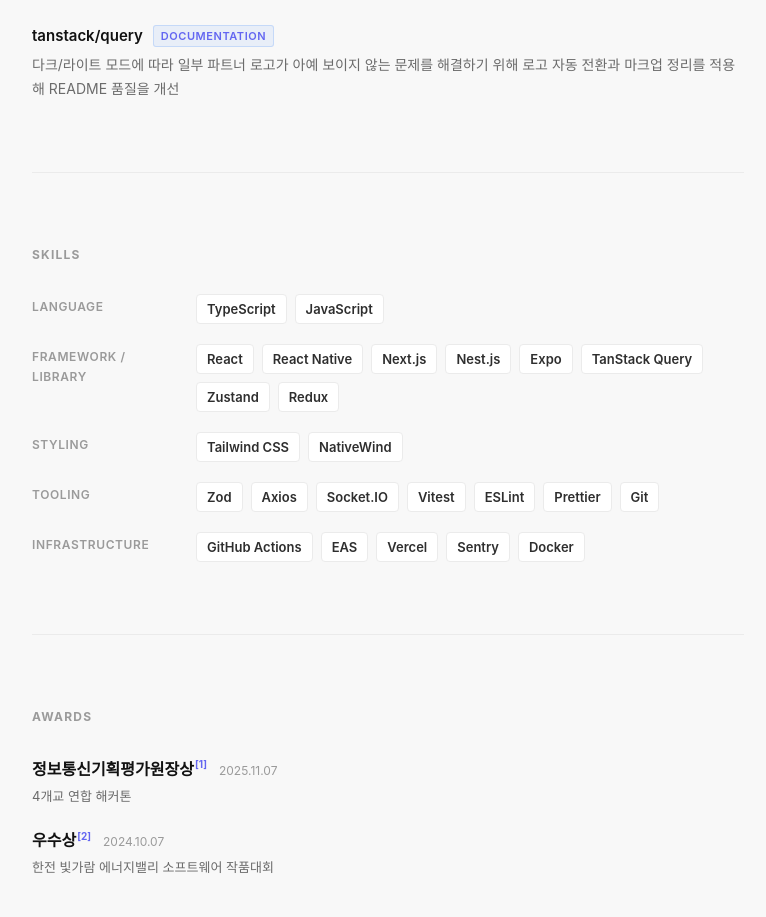
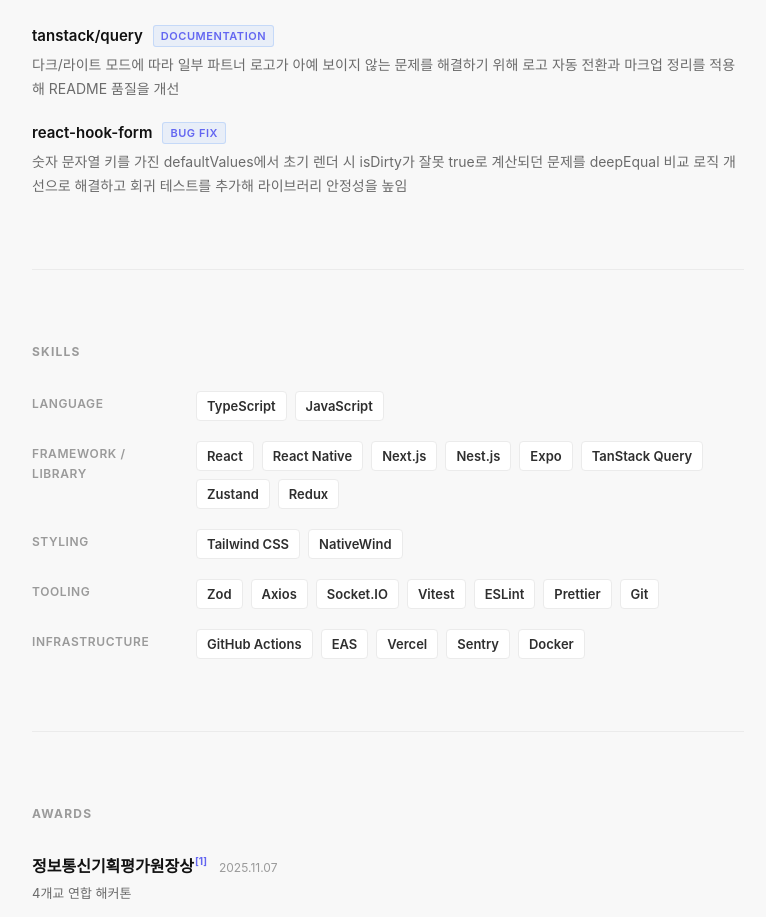
Before and after one commit to bae080311/resume, a Vue app: page / in a window 1280 px wide. Shown: the part 3420-4337 px from the top of the page, without its empty margins (252-1018 px from the left). Built offline with nearby package versions, Linux system fonts and the light colour scheme; a web font is replaced by a local one.

Commit message:
feat: open source item

```diff
--- a/src/components/OssSection.vue
+++ b/src/components/OssSection.vue
@@ -10,6 +10,16 @@
         <p class="desc">
           다크/라이트 모드에 따라 일부 파트너 로고가 아예 보이지 않는 문제를 해결하기 위해
           로고 자동 전환과 마크업 정리를 적용해 README 품질을 개선
+        </p>
+      </div>
+      <div class="oss-item">
+        <div class="title-row">
+          <a href="https://github.com/react-hook-form/react-hook-form" target="_blank" rel="noopener" class="repo-link">react-hook-form</a>
+          <span class="label">Bug Fix</span>
+        </div>
+        <p class="desc">
+          숫자 문자열 키를 가진 defaultValues에서 초기 렌더 시 isDirty가 잘못 true로 계산되던 문제를
+          deepEqual 비교 로직 개선으로 해결하고 회귀 테스트를 추가해 라이브러리 안정성을 높임
         </p>
       </div>
     </div>
```
